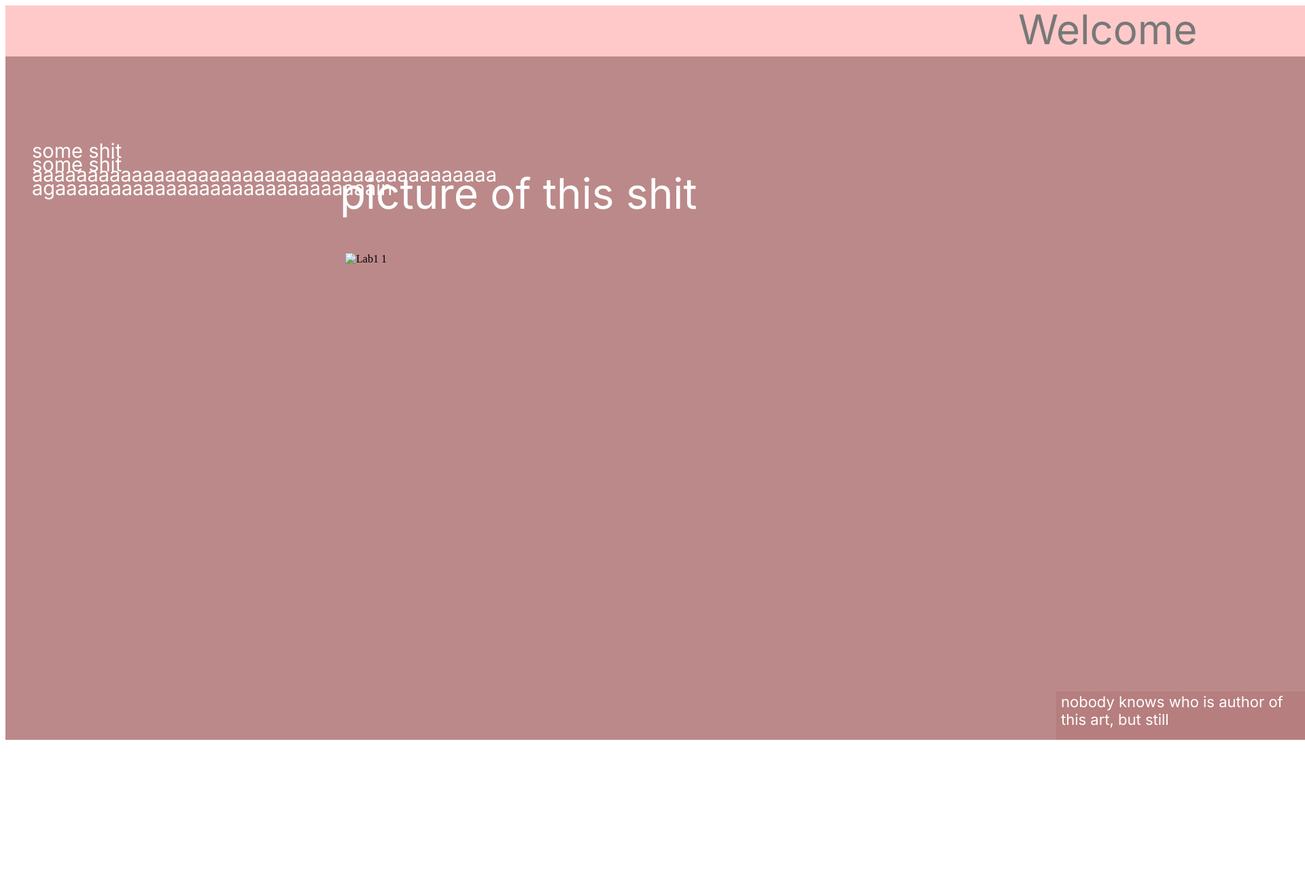
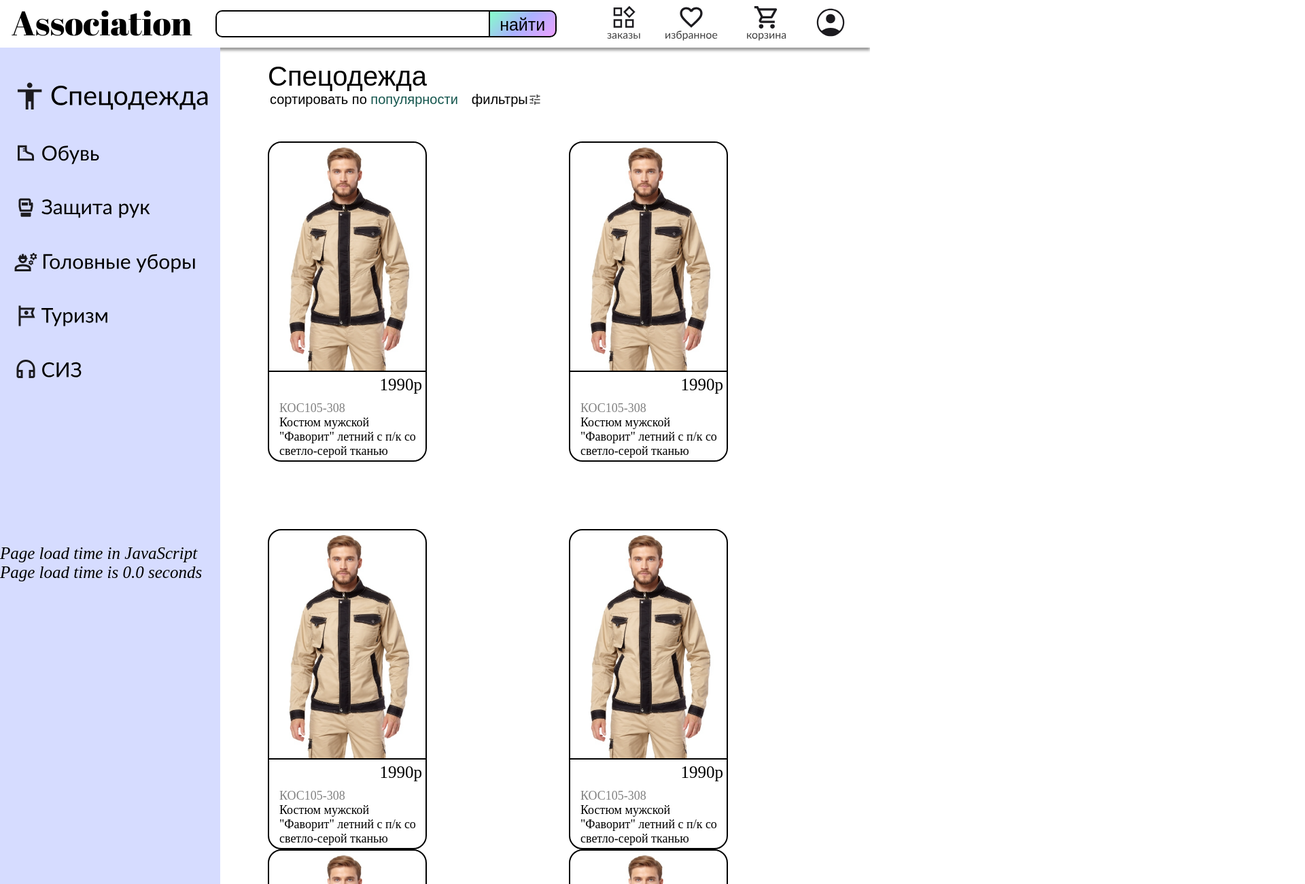
Before and after one commit to HeraPro/itmo.web, a plain HTML site: page index.html in a window 1280 px wide. Shown: the top 1300 px of the page at 68% size, 1920 px wide, since content can reach past the window. Before the commit the page ends 1096 px from the top, so only its background shows below. Drawn offline with Linux system fonts and the light colour scheme.

Commit message:
fix: lab-4

```diff
--- a/index.html
+++ b/index.html
@@ -1,40 +1,136 @@
-<!DOCTYPE html>
+<!doctype html>
 <html lang="en">
 <head>
-    <meta name="viewport" content="width=device-width">
     <meta charset="UTF-8">
-    <link rel="stylesheet" href="styles.css">
-    <title>lab-2</title>
+    <meta name="viewport"
+          content="width=device-width, user-scalable=no, initial-scale=1.0, maximum-scale=1.0, minimum-scale=1.0">
+    <meta http-equiv="X-UA-Compatible" content="ie=edge">
+    <link rel="stylesheet" type="text/css" href="style.css">
+    <script type="text/javascript" src="load-script.js"></script>
+    <title>lab_2</title>
 </head>
 <body>
-
-<div class="slide-16-9-1 screen">
-    <div class="overlap-group1">
-        <div class="rectangle-1"></div>
-        <div class="place">Welcome</div>
+<div class="grid-container">
+    <div class="head">
+        <div class="logo">Association</div>
+        <form action=".." method="get" class="search">
+            <input type="text" class="search__input">
+            <input type="submit" value="найти" class="search__button">
+        </form>
+        <div class="icon-bar">
+            <a href=".."><img src="icons/order.svg" class="icon"></a>
+            <a href=".."><img src="icons/favorite.svg" class="icon"></a>
+            <a href=".."><img src="icons/basket.svg" class="icon"></a>
+            <a href=".."><img src="icons/profile.svg" class="icon"></a>
+        </div>
     </div>
-    <img class="lab1-1" src="Lab1.png" alt="Lab1 1">
-    <div class="overlap-group">
-        <div class="nobody-knows-who-is">nobody knows who is author of this art, but still</div>
+    <div class="menu">
+        <div id="menu-content">
+            <a href=".."><img src="menu-icons/work-wear.svg"></a>
+            <a href=".."><img src="menu-icons/shoes.svg"></a>
+            <a href=".."><img src="menu-icons/hand-protection.svg"></a>
+            <a href=".."><img src="menu-icons/headgear.svg"></a>
+            <a href=".."><img src="menu-icons/tourism.svg"></a>
+            <a href=".."><img src="menu-icons/siz.svg"></a>
+        </div>
     </div>
-    <div class="lorem-ipsum-dolor-si inter-normal-white-29px">
-        some shit aaaaaaaaaaaaaaaaaaaaaaaaaaaaaaaaaaaaaaaaaa
-    </div>
-    <div class="lorem-ipsum-dolor-si-1 inter-normal-white-29px">
-        some shit agaaaaaaaaaaaaaaaaaaaaaaaaaaaaain
+    <div class="content">
+        <div class="content-group">
+            <div class="content-name">Спецодежда</div>
+            <div class="content-filter">
+                <div class="content-filter-1">
+                    сортировать по <span class="color-1">популярности</span>
+                </div>
+                <div class="content-filter-2">
+                    фильтры
+                    <img src="icons/tune.svg">
+                </div>
+            </div>
+        </div>
+        <div class="product-group">
+            <a href="..">
+                <div class="product">
+                    <div class="product-image"></div>
+                    <div class="product-description">
+                        <div class="product-price">1990p</div>
+                        <div class="product-info">
+                            <div class="product-part-number">КОС105-308</div>
+                            <div class="product-info-description">Костюм мужской "Фаворит" летний с
+                                п/к со светло-серой тканью</div>
+                        </div>
+                    </div>
+                </div>
+            </a>
+            <a href="..">
+                <div class="product">
+                    <div class="product-image"></div>
+                    <div class="product-description">
+                        <div class="product-price">1990p</div>
+                        <div class="product-info">
+                            <div class="product-part-number">КОС105-308</div>
+                            <div class="product-info-description">Костюм мужской "Фаворит" летний с
+                                п/к со светло-серой тканью</div>
+                        </div>
+                    </div>
+                </div>
+            </a>
+            <a href="..">
+                <div class="product">
+                    <div class="product-image"></div>
+                    <div class="product-description">
+                        <div class="product-price">1990p</div>
+                        <div class="product-info">
+                            <div class="product-part-number">КОС105-308</div>
+                            <div class="product-info-description">Костюм мужской "Фаворит" летний с
+                                п/к со светло-серой тканью</div>
+                        </div>
+                    </div>
+                </div>
+            </a>
+            <a href="..">
+                <div class="product">
+                    <div class="product-image"></div>
+                    <div class="product-description">
+                        <div class="product-price">1990p</div>
+                        <div class="product-info">
+                            <div class="product-part-number">КОС105-308</div>
+                            <div class="product-info-description">Костюм мужской "Фаворит" летний с
+                                п/к со светло-серой тканью</div>
+                        </div>
+                    </div>
+                </div>
+            </a>
+            <a href="..">
+                <div class="product">
+                    <div class="product-image"></div>
+                    <div class="product-description">
+                        <div class="product-price">1990p</div>
+                        <div class="product-info">
+                            <div class="product-part-number">КОС105-308</div>
+                            <div class="product-info-description">Костюм мужской "Фаворит" летний с
+                                п/к со светло-серой тканью</div>
+                        </div>
+                    </div>
+                </div>
+            </a>
+            <a href="..">
+                <div class="product">
+                    <div class="product-image"></div>
+                    <div class="product-description">
+                        <div class="product-price">1990p</div>
+                        <div class="product-info">
+                            <div class="product-part-number">КОС105-308</div>
+                            <div class="product-info-description">Костюм мужской "Фаворит" летний с
+                                п/к со светло-серой тканью</div>
+                        </div>
+                    </div>
+                </div>
+            </a>
+        </div>
     </div>
 </div>
-<div>
-<h1 class="lorem-ipsum-dolor-si-2">
-    picture of this shit
-</h1>
-</div>
-<!--<ta>-->
-<!--    <tr>-->
-<!--        <td>-->
-<!--            td-->
-<!--        </td>-->
-<!--    </tr>-->
-<!--</ta>-->
+<script>
+    load()
+</script>
 </body>
 </html>
--- a/style.css
+++ b/style.css
@@ -98,7 +98,6 @@ input[type=text]:focus {
 
 .menu {
     background-color: rgb(214, 220, 255);
-
 }
 
 #menu-content {
--- a/styles.css
+++ /dev/null
@@ -1,125 +0,0 @@
-@import url("https://fonts.googleapis.com/css?family=Inter:400");
-
-:root{
-    --black: rgba(0,0,0,1);
-    --white: rgba(255, 255, 255, 1);
-
-    --font-size-s: 22px;
-    --font-size-m: 29px;
-    --font-size-1: 60px;
-    --font-size-x1: 62px;
-
-    --font-family-inter: "Inter"
-}
-
-.inter-normal-white-29px{
-    color: var(--white);
-    font-family: var(--font-family-inter);
-    font-size: var(--font-size-m);
-    font-weight: 400;
-    font-style: normal;
-}
-
-.slide-16-9-1{
-    background-color: #bb8989;
-    border: 1px none;
-    height: 1080px;
-    overflow: hidden;
-    position: relative;
-    width: 1920px;
-}
-
-.hidden,
-.hidden *{
-    pointer-events: none;
-    visibility: hidden;
-}
-
-.lorem-ipsum-dolor-si{
-    left: 39px;
-    letter-spacing: 0;
-    position: absolute;
-    top: 196px;
-    width: 408px;
-}
-
-.overlap-group{
-    align-items: flex-start;
-    background-color: #b67e7e;
-    display: flex;
-    height: 81px;
-    justify-content: flex-end;
-    left: 1546px;
-    min-width: 374px;
-    padding: 2px 0;
-    position: absolute;
-    top: 1009px;
-}
-
-.nobody-knows-who-is{
-    color: var(--white);
-    font-family: var(--font-family-inter);
-    font-size: var(--font-size-s);
-    font-weight: 400;
-    letter-spacing: 0;
-    min-height: 68px;
-    width: 367px;
-}
-
-.overlap-group1{
-     height: 81px;
-    left: 0;
-    position: absolute;
-    top: -1px;
-    width: 1920px;
-}
-
-.place{
-    color: #787878;
-    font-family: var(--font-family-inter);
-    font-size: var(--font-size-1);
-    left: 1490px;
-    letter-spacing: 0;
-    position: absolute;
-    top: 0;
-    width: 308px;
-}
-
-.rectangle-1{
-    background-color: #ffc9c9;
-    border: 1px none;
-    height: 75px;
-    left: 0;
-    position: absolute;
-    top: 1px;
-    width: 1920px;
-}
-
-.lorem-ipsum-dolor-si-1{
-    left: 39px;
-    letter-spacing: 0;
-    position: absolute;
-    top: 216px;
-    width: 480px;
-}
-
-.lab1-1{
-    height: 616px;
-    left: 500px;
-    object-fit: cover;
-    position: absolute;
-    top: 364px;
-    width: 847px;
-}
-
-.lorem-ipsum-dolor-si-2{
-    color: var(--white);
-    font-family: var(--font-family-inter);
-    font-size: var(--font-size-x1);
-    font-weight: 400;
-    left: 500px;
-    letter-spacing: 0;
-    position: fixed;
-    top: 205px;
-    width: 960px;
-}
```
Also changed, not shown: index.old.html (deleted, +0 -314 lines), 1 other file.
